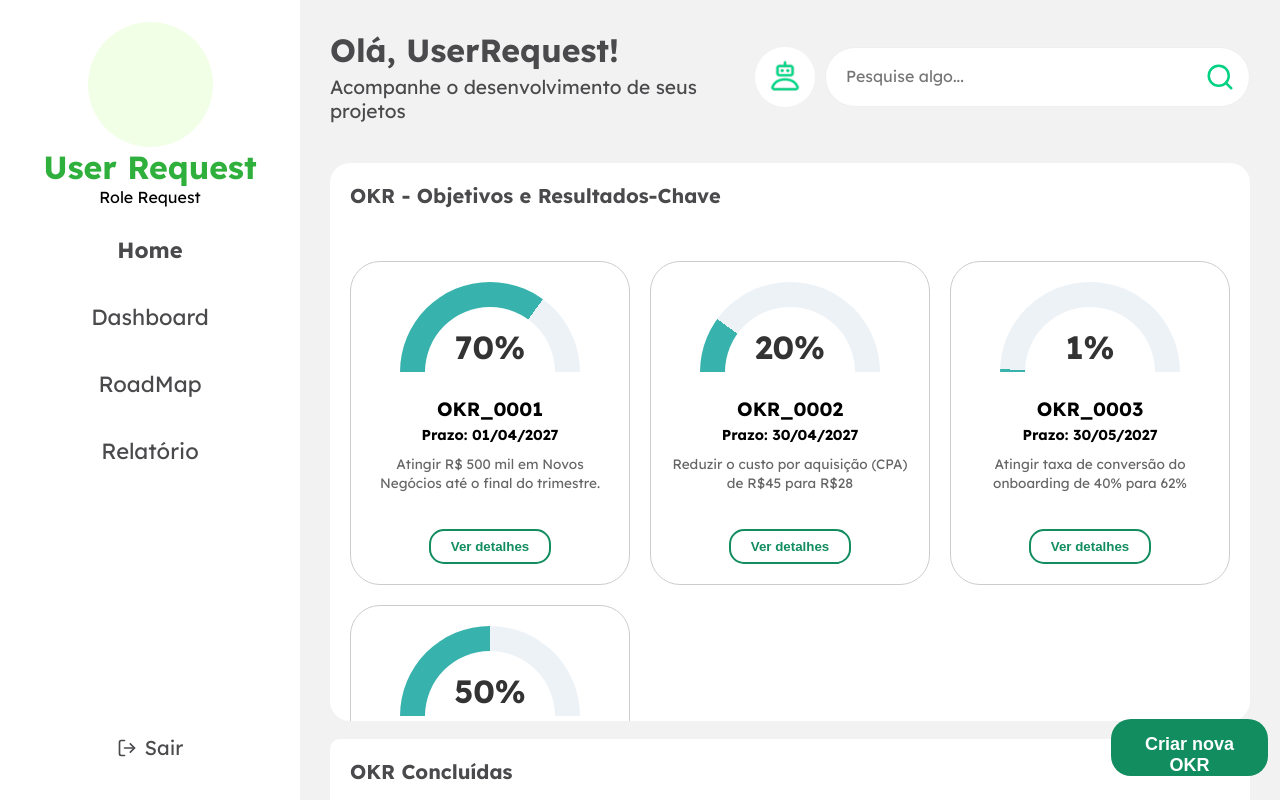
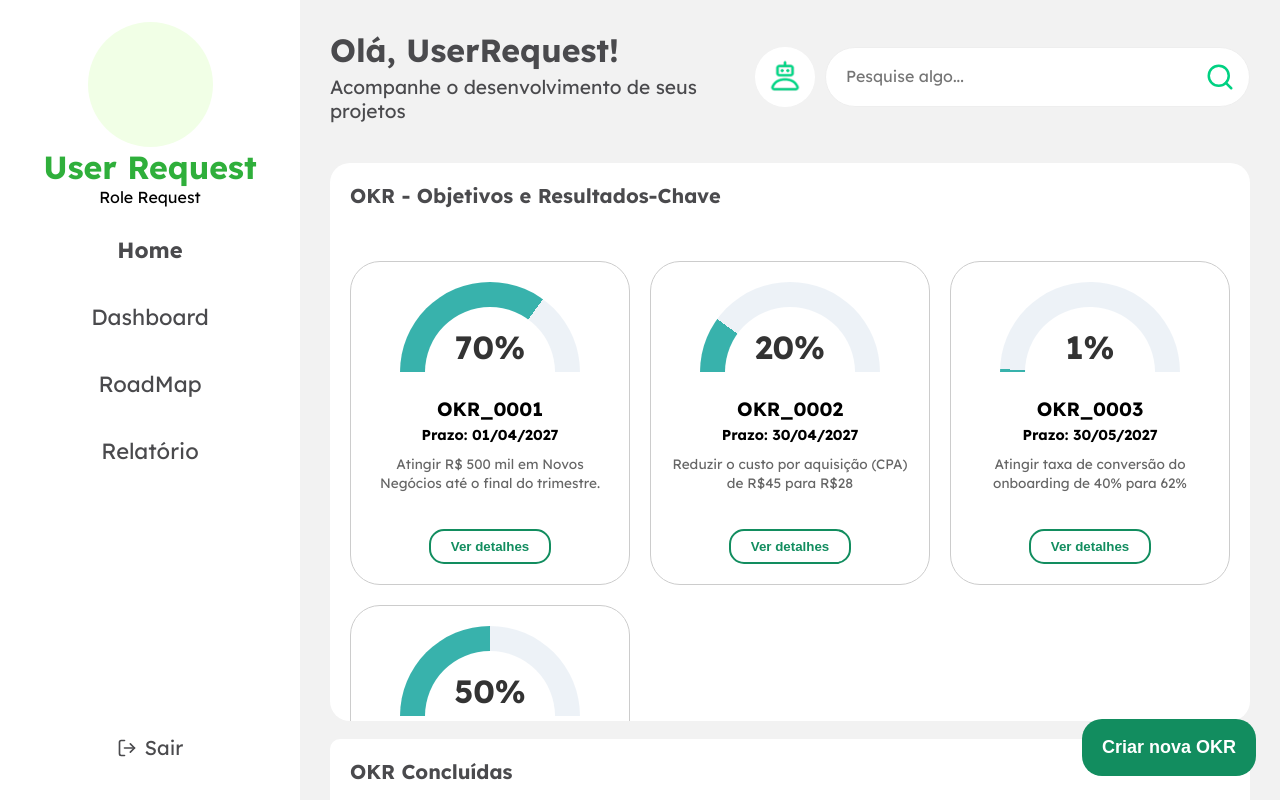
Before and after one commit to PaolaBiscaro/StratVizzion, a React (Vite) app: page /home in a window 1280 px wide. Built offline with nearby package versions, Linux system fonts and the light colour scheme.

Commit message:
small fix on button in new KR page

```diff
--- a/src/components/Button/Button.css
+++ b/src/components/Button/Button.css
@@ -1,64 +1,49 @@
-.Button {
-    width: 190px;
-    height: 50px; /* 👈 era 100%, agora fixo */
+.button {
+    min-width: 190px;
+    height: 50px;
     border-radius: 15px;
     font-size: 18px;
     font-weight: bold;
-    padding: 15px;
+    padding: 0 20px;
     cursor: pointer;
+    display: inline-flex;
+    align-items: center;
+    justify-content: center;
+    text-align: center;
+    white-space: nowrap;
+}
+.HomeDirector {
+    position: fixed;
+    bottom: 24px;
+    right: 24px;
+    margin: 0;
 }
 
-.Button--verde {
+.button--verde,
+.button--Verde {
     background-color: #128D5F;
     color: #FFFFFF;
     border: none;
 }
 
-.Button--verde:hover {
+.button--verde:hover,
+.button--Verde:hover {
     background-color: #0D6645;
     color: #F5F5F5;
 }
 
-.Button--branco {
+.button--branco,
+.button--Branco {
     background-color: #FFFFFF;
     color: #128D5F;
     border: 2px solid #128D5F;
 }
 
-.Button--branco:hover {
+.button--branco:hover,
+.button--Branco:hover {
     background-color: #F5F5F5;
     color: #0D6645;
     border: 2px solid #0D6645;
-}
-
-/* 👇 unifica as classes duplicadas (verde/Verde, branco/Branco) */
-.Button--Verde {
-    background-color: #128D5F;
-    color: #FFFFFF;
-    border: none;
-}
-
-.Button--Verde:hover {
-    background-color: #0D6645;
-    color: #F5F5F5;
-}
-
-.Button--Branco {
-    background-color: #FFFFFF;
-    color: #128D5F;
-    border: 2px solid #128D5F;
-}
-
-.Button--Branco:hover {
-    background-color: #F5F5F5;
-    color: #0D6645;
-    border: 2px solid #0D6645;
-}
-
-.HomeDirector {
-    position: fixed;
-    bottom: 24px;
-    right: 12px;
 }
 
 .botoes-fixos {
@@ -70,11 +55,10 @@
 }
 
 @media (min-width: 1024px) and (max-width: 1366px) {
-    .Button {
-        width: 157px;
+    .button {
+        min-width: 157px;
         height: 57px;
         border-radius: 20px;
         font-size: 18px;
-        font-weight: bold;
     }
 }
--- a/src/components/Button/Button.jsx
+++ b/src/components/Button/Button.jsx
@@ -7,17 +7,15 @@ se o campo não for passado, ele de padrão vai ser verde
 ATENÇÃO- as variantes podem ser escritas também como "Verde" ou "Branco"
 */
 
-function BotaoVerde({ texto, url, variante = "verde", className, onClick }) {//Permite adicionar tamanho, valor e até o que acontece se clicar se necessário, como uma função de apagar ou um post
+function Button({ texto, url, variante = "verde", className, onClick }) {
   return (
-    <div>
-      <button
-        className={`Button Button--${variante} ${className}`}
-        onClick={onClick || (() => { window.location.pathname = url })}
-      >
-        {texto}
-      </button>
-    </div>
+    <button
+      className={`button button--${variante} ${className ?? ""}`}
+      onClick={onClick || (() => { window.location.pathname = url })}
+    >
+      {texto}
+    </button>
   );
 }
 
-export default BotaoVerde;
+export default Button;
--- a/src/pages/NewKR.jsx
+++ b/src/pages/NewKR.jsx
@@ -32,13 +32,13 @@ function NewKR() {
         setValor("");
         setMeta("");
     };
+
     return (
-
         <div className="page-layout">
             <SideBar />
+            <AutoHighlighter />
 
-                <AutoHighlighter />
-                <main id="content">
+            <main id="content" style={{ paddingBottom: "100px" }}>
                 <div style={{
                     display: "flex",
                     alignItems: "center",
@@ -50,10 +50,8 @@ function NewKR() {
                         title="Cadastrar nova Key Result"
                         subtitle="Defina os resultados chave para seu time"
                     />
-
                     <SearchBar onSearch={(valor) => setBusca(valor)} />
                 </div>
-
 
                 <FormSelect
                     className={"OKR"}
@@ -87,7 +85,6 @@ function NewKR() {
                         onChange={(e) => setValor(e.target.value)}
                         className="Valor"
                     />
-
                     <FormInput
                         title="Meta"
                         inside="Ex: R$200.000 ou 100"
@@ -96,18 +93,14 @@ function NewKR() {
                         className="Valor"
                     />
                 </div>
+            </main>
+
             <div className="botoes-fixos">
                 <Button texto="Limpar Campos" variante="branco" className="Limpar" onClick={limparCampos} />
                 <Button texto="Salvar" className="Salvar" />
-
             </div>
-            </main>
         </div>
-
     );
 }
-//Select menu precisa de um get para pegar todas as okr
-
-
 
 export default NewKR;
```
Lines whose indentation alone changed are shown as unchanged.
